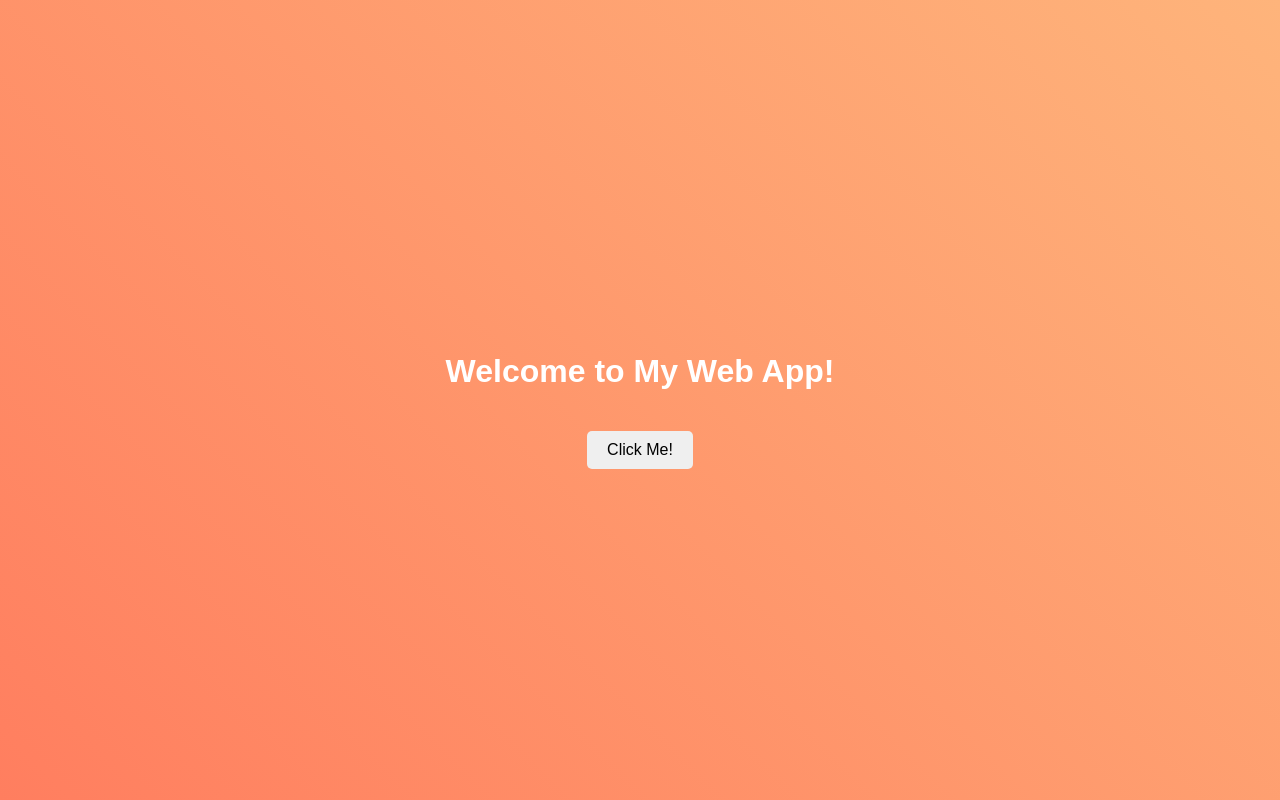
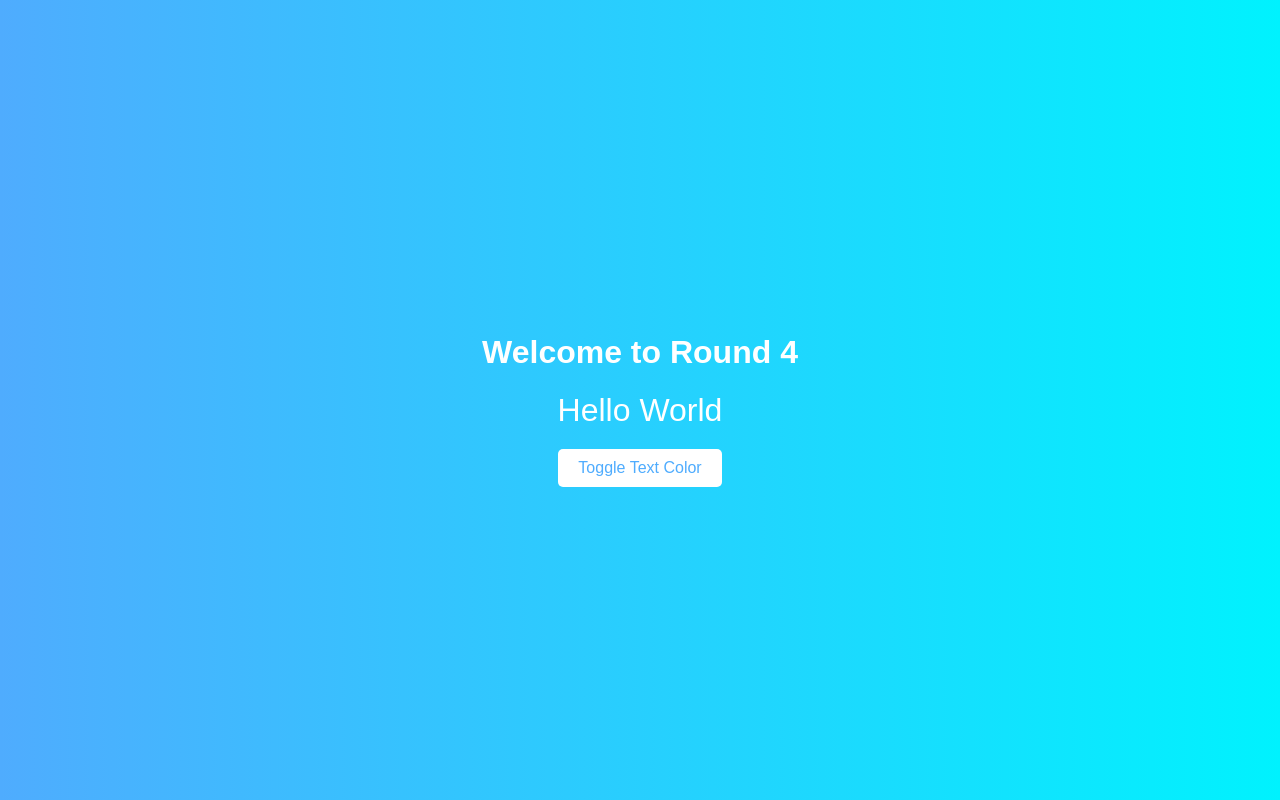
Before and after one commit to 23f1001617/hello-world-task, a plain HTML site: page index.html in a window 1280 px wide. Drawn offline with Linux system fonts and the light colour scheme.

Commit message:
Update index.html

```diff
--- a/index.html
+++ b/index.html
@@ -3,43 +3,54 @@
 <head>
     <meta charset="UTF-8">
     <meta name="viewport" content="width=device-width, initial-scale=1.0">
-    <title>Gradient Background Toggle</title>
+    <title>Round 4</title>
     <style>
         body {
             height: 100vh;
             display: flex;
             flex-direction: column;
+            justify-content: center;
             align-items: center;
-            justify-content: center;
             margin: 0;
-            background: linear-gradient(45deg, #ff7e5f, #feb47b);
+            background: linear-gradient(to right, #4facfe, #00f2fe);
             color: white;
             font-family: Arial, sans-serif;
-            text-align: center;
+        }
+        #helloWorld {
+            font-size: 2em;
+            transition: color 0.3s;
         }
         button {
             margin-top: 20px;
             padding: 10px 20px;
-            font-size: 16px;
+            font-size: 1em;
+            cursor: pointer;
             border: none;
             border-radius: 5px;
-            cursor: pointer;
+            background-color: white;
+            color: #4facfe;
+            transition: background-color 0.3s, color 0.3s;
+        }
+        button:hover {
+            background-color: #4facfe;
+            color: white;
         }
     </style>
 </head>
 <body>
-    <h1>Welcome to My Web App!</h1>
-    <button id="colorToggleBtn">Click Me!</button>
+    <h1>Welcome to Round 4</h1>
+    <div id="helloWorld">Hello World</div>
+    <button onclick="toggleColor()">Toggle Text Color</button>
 
     <script>
-        const button = document.getElementById('colorToggleBtn');
-        let isBlue = false;
+        let isDefaultColor = true;
 
-        button.addEventListener('click', () => {
-            document.body.style.backgroundColor = isBlue ? 'red' : 'blue';
-            isBlue = !isBlue;
-        });
+        function toggleColor() {
+            const helloWorld = document.getElementById('helloWorld');
+            helloWorld.style.color = isDefaultColor ? 'yellow' : 'white';
+            isDefaultColor = !isDefaultColor;
+        }
     </script>
 </body>
 </html>
-<!-- build-id: 2025-10-15T09:44:55.531366 -->
+<!-- build-id: 2025-10-15T09:47:25.647428 -->
```
